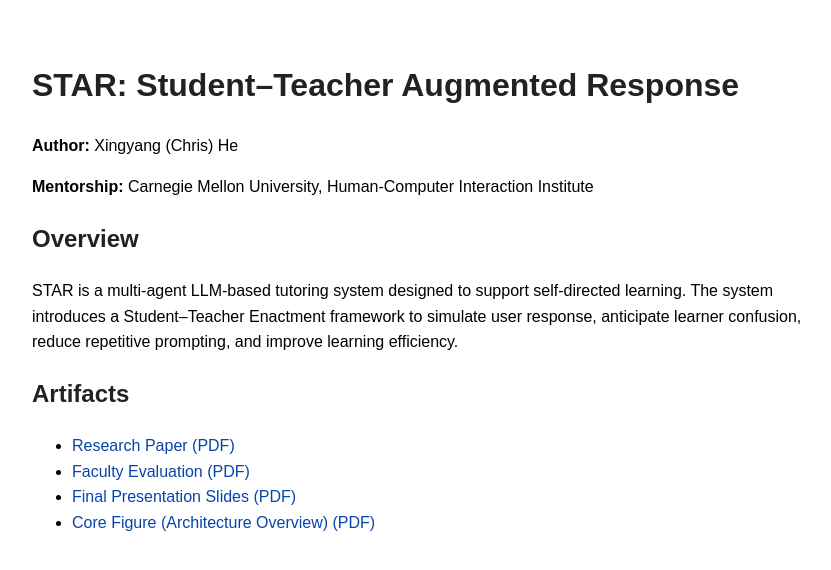
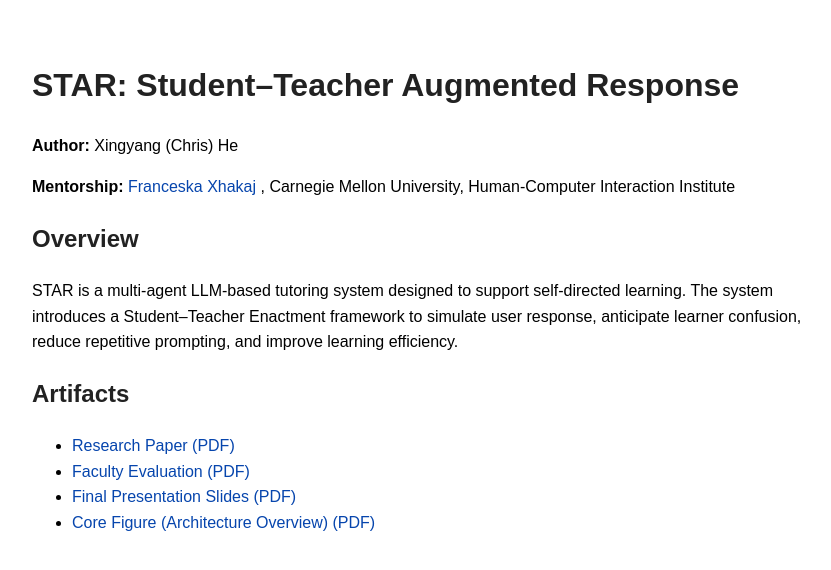
Before and after one commit to LavetteSinsora/star.github.io, a plain HTML site: page index.html in a window 1280 px wide. Shown: the whole page, without its empty margins (208-1039 px from the left). Drawn offline with Linux system fonts and the light colour scheme.

Commit message:
Update mentorship information in index.html

```diff
--- a/index.html
+++ b/index.html
@@ -14,7 +14,9 @@
 
 <h1>STAR: Student–Teacher Augmented Response</h1>
 <p><strong>Author:</strong> Xingyang (Chris) He</p>
-<p><strong>Mentorship:</strong> Carnegie Mellon University, Human-Computer Interaction Institute</p>
+<p><strong>Mentorship:</strong> <a href="https://www.franceskaxhakaj.com/" target="_blank" rel="noopener noreferrer">
+  Franceska Xhakaj
+</a>, Carnegie Mellon University, Human-Computer Interaction Institute</p>
 
 <h2>Overview</h2>
 <p>
```
